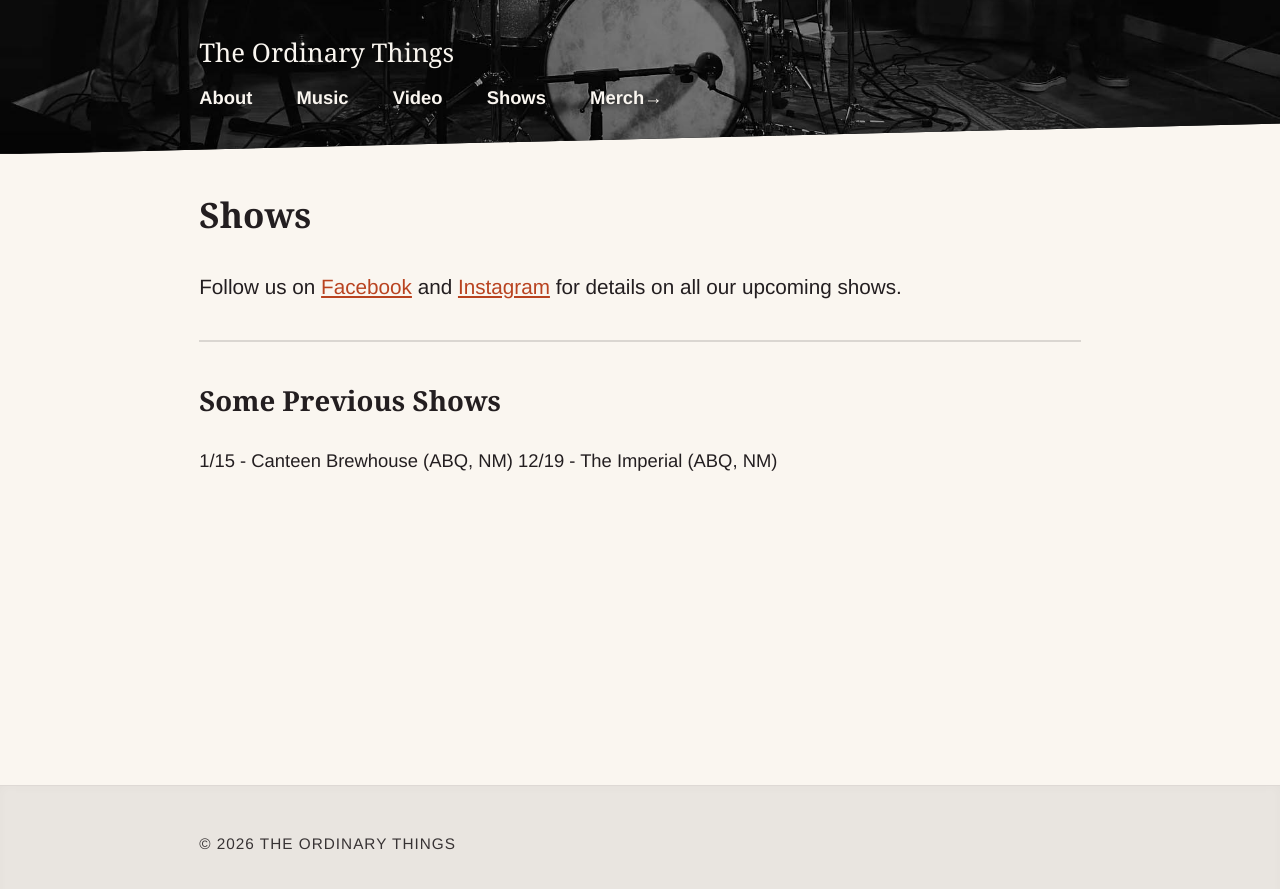
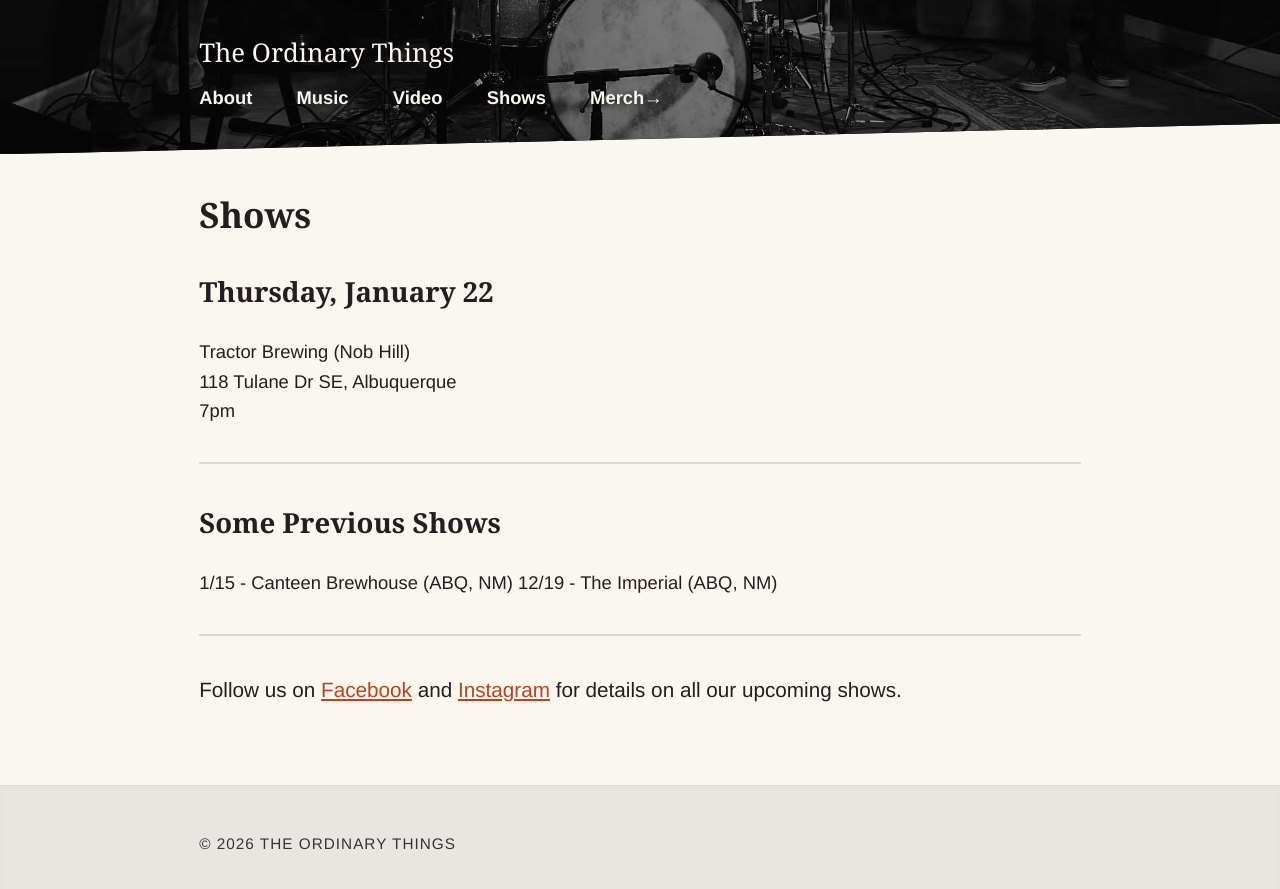
Before and after one commit to nsmsn/theordinarythings, a Jekyll site: the page built from shows.md, in a window 1280 px wide. Shown: the top 889 px of the page. Built offline with Jekyll 4.4.1, drawn with Linux system fonts in a browser that asks for light colours; some web fonts are replaced.

Commit message:
Updated Shows

```diff
--- a/shows.md
+++ b/shows.md
@@ -5,7 +5,10 @@ permalink: "/shows/"
 layout: page
 ---
 
-<p class="lead">Follow us on <a href="https://www.facebook.com/TheOrdinaryThingsband/">Facebook</a> and <a href="https://www.instagram.com/ordinarythingsband18/">Instagram</a> for details on all our upcoming shows.</p>
+## Thursday, January 22
+Tractor Brewing (Nob Hill)<br>
+118 Tulane Dr SE, Albuquerque<br>
+7pm
 
 ---
 
@@ -13,3 +16,7 @@ layout: page
 
 1/15 - Canteen Brewhouse (ABQ, NM)
 12/19 - The Imperial (ABQ, NM)
+
+---
+
+<p class="lead">Follow us on <a href="https://www.facebook.com/TheOrdinaryThingsband/">Facebook</a> and <a href="https://www.instagram.com/ordinarythingsband18/">Instagram</a> for details on all our upcoming shows.</p>
```
